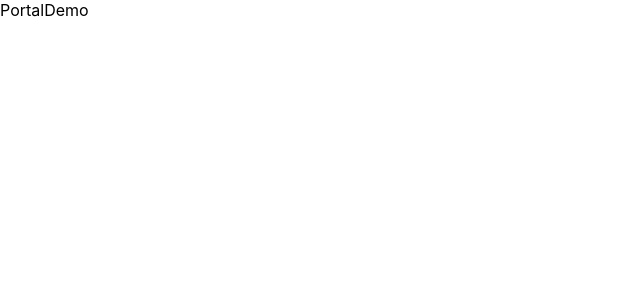
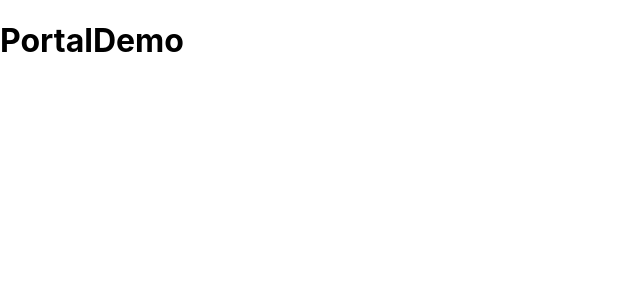
Before and after one commit to VedulaLathasri/React, a React (Create React App) app in the folder basic-concepts-2/: page / in a window 1280 px wide. Shown: the top 300 px of the page, without its empty margins (0-640 px from the left). Built offline with nearby package versions, Linux system fonts and the light colour scheme; the HTML template or start-up script is replaced by a standard one.

Commit message:
small change

```diff
--- a/basic-concepts-2/src/components/Portals/PortalDemo.js
+++ b/basic-concepts-2/src/components/Portals/PortalDemo.js
@@ -3,7 +3,7 @@ import ReactDOM from 'react-dom'
 
 class PortalDemo extends Component {
   render() {
-    return ReactDOM.createPortal( <div>PortalDemo</div>, document.getElementById('portal-root'))
+    return ReactDOM.createPortal( <h1>PortalDemo</h1>, document.getElementById('portal-root'))
   }
 }
 
```
